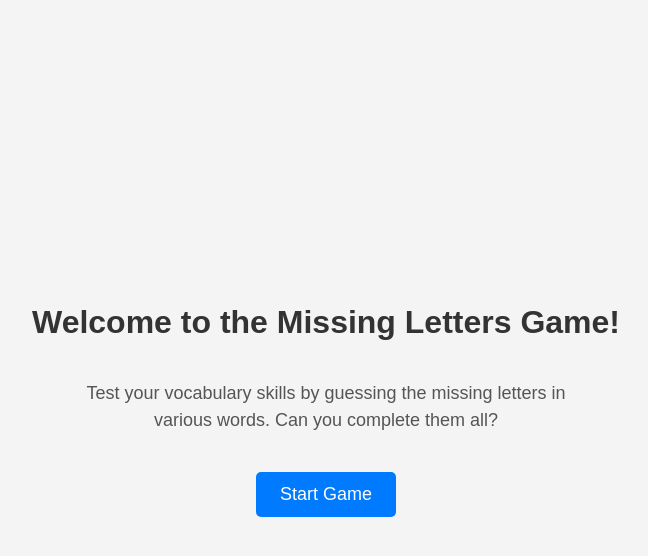
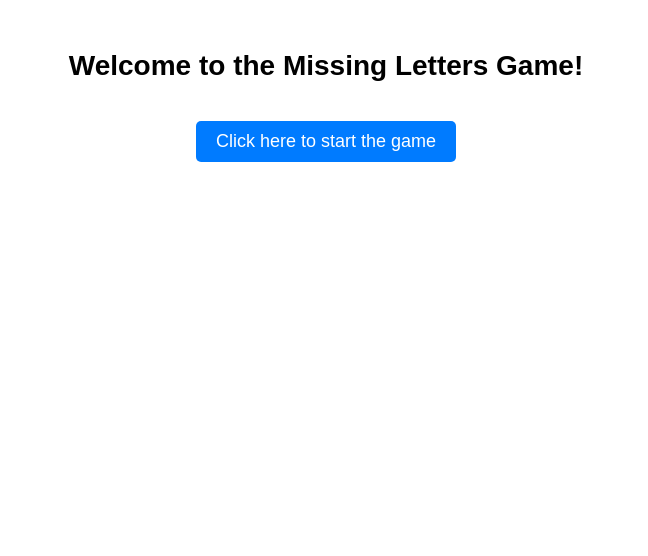
Before and after one commit to Ethar-HA/missing_letters, a plain HTML site: page index.html in a window 1280 px wide. Shown: the whole page, without its empty margins (314-962 px from the left). Drawn offline with Linux system fonts and the light colour scheme.

Commit message:
index.html

```diff
--- a/index.html
+++ b/index.html
@@ -8,44 +8,28 @@
         body {
             font-family: Arial, sans-serif;
             text-align: center;
-            background-color: #f4f4f4;
-            margin: 0;
-            padding: 0;
-            display: flex;
-            flex-direction: column;
-            justify-content: center;
-            align-items: center;
-            height: 100vh;
+            margin: 50px;
         }
         h1 {
-            color: #333;
+            font-size: 28px;
         }
-        p {
+        a {
+            display: inline-block;
+            margin-top: 20px;
+            padding: 10px 20px;
             font-size: 18px;
-            color: #555;
-            max-width: 500px;
-            line-height: 1.5;
+            color: white;
+            background-color: #007BFF;
+            text-decoration: none;
+            border-radius: 5px;
         }
-        .start-button {
-            background-color: #007bff;
-            color: white;
-            padding: 12px 24px;
-            font-size: 18px;
-            border: none;
-            border-radius: 5px;
-            cursor: pointer;
-            margin-top: 20px;
-            text-decoration: none;
-            display: inline-block;
-        }
-        .start-button:hover {
+        a:hover {
             background-color: #0056b3;
         }
     </style>
 </head>
 <body>
     <h1>Welcome to the Missing Letters Game!</h1>
-    <p>Test your vocabulary skills by guessing the missing letters in various words. Can you complete them all?</p>
-    <a href="game.html" class="start-button">Start Game</a>
+    <a href="./game.html">Click here to start the game</a>
 </body>
 </html>
```
